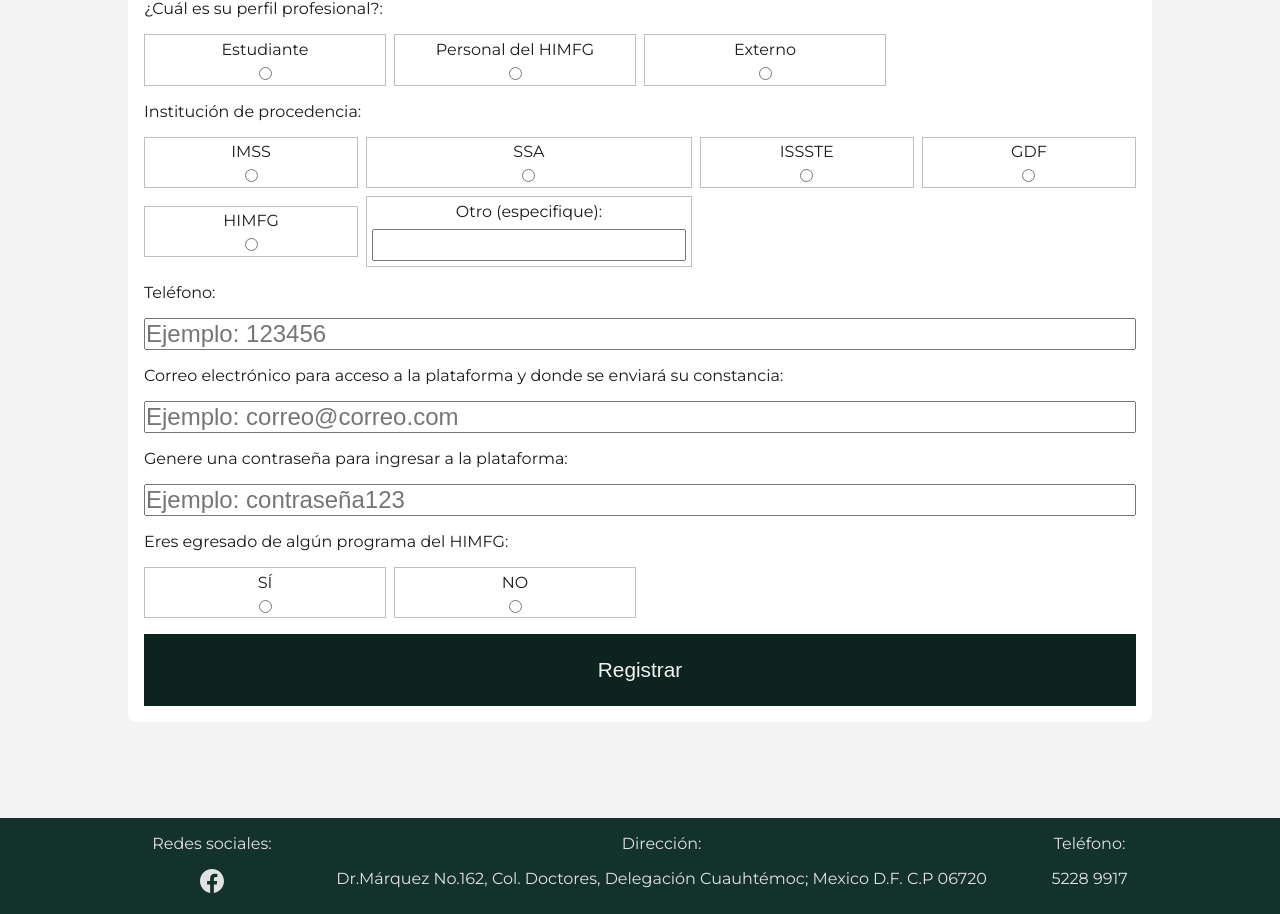
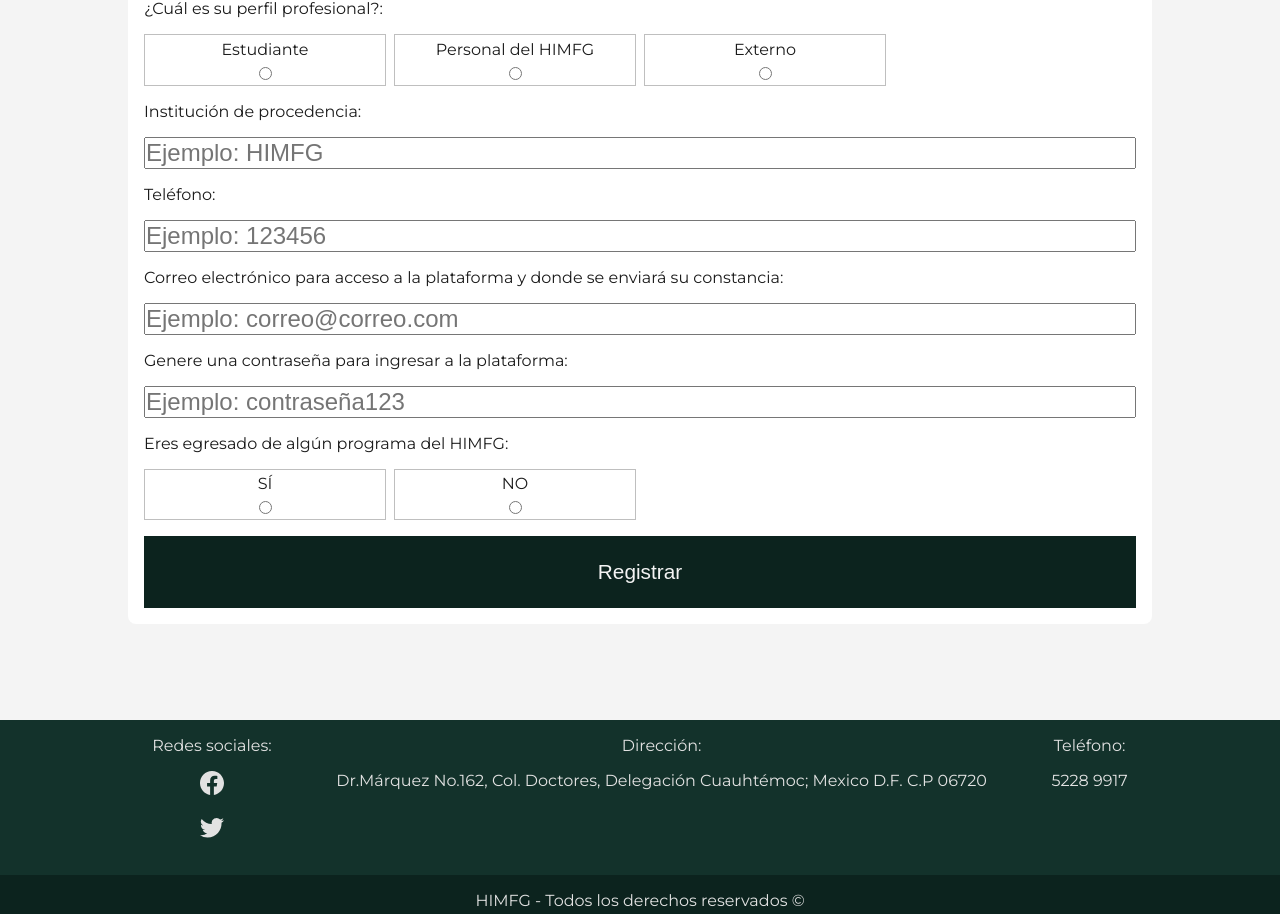
Before and after one commit to ricardoggz/himfg-cursos-website, a Next.js app: page /registro in a window 1280 px wide. Shown: the part 792-1706 px from the top of the page. Built offline with nearby package versions, Linux system fonts and the light colour scheme.

Commit message:
se pone obligatorio a los input

```diff
--- a/src/components/registerForm/registerForm.js
+++ b/src/components/registerForm/registerForm.js
@@ -176,10 +176,11 @@ export const RegisterForm = () => {
                                 <>
                                     <label>Describa su perfil profesional:</label>
                                     <input
-                                        type='text'
-                                        placeholder='Ejemplo: Médico'
                                         name='student_grade'
                                         onChange={onChange}
+                                        placeholder='Ejemplo: Médico'
+                                        required
+                                        type='text'
                                     />
                                 </>
                                 :
@@ -193,15 +194,17 @@ export const RegisterForm = () => {
                                     </label>
                                     <label>1era parte</label>
                                     <input
-                                        type='file'
                                         name='student_license'
                                         onChange={onChange}
+                                        required
+                                        type='file'
                                     />
                                     <label>2da parte</label>
                                     <input
-                                        type='file'
                                         name='student_license_part_2'
                                         onChange={onChange}
+                                        required
+                                        type='file'
                                     />
                                 </>
                                 :
@@ -214,16 +217,26 @@ export const RegisterForm = () => {
                                         Adjunte una fotografía de su cédula profesional vigente:
                                     </label>
                                     <input
-                                        type='file'
                                         name='student_license'
                                         onChange={onChange}
+                                        required
+                                        type='file'
                                     />
                                 </>
                                 :
                                 null
                         }
                         <label>Institución de procedencia:</label>
-                        <div className={styles.formRatioInputs}>
+                        <input
+                            name='student_institution'
+                            onChange={onChange}
+                            placeholder='Ejemplo: HIMFG'
+                            required
+                            type='text'
+                        />
+                        {
+                            /*
+                                <div className={styles.formRatioInputs}>
                             <div>
                                 <label>IMSS</label>
                                 <input
@@ -279,6 +292,8 @@ export const RegisterForm = () => {
                                 <input type='text' name='student_institution' onChange={onChange} />
                             </div>
                         </div>
+                            */
+                        }
                         <label>Teléfono:</label>
                         <input
                             name='student_phone'
```
